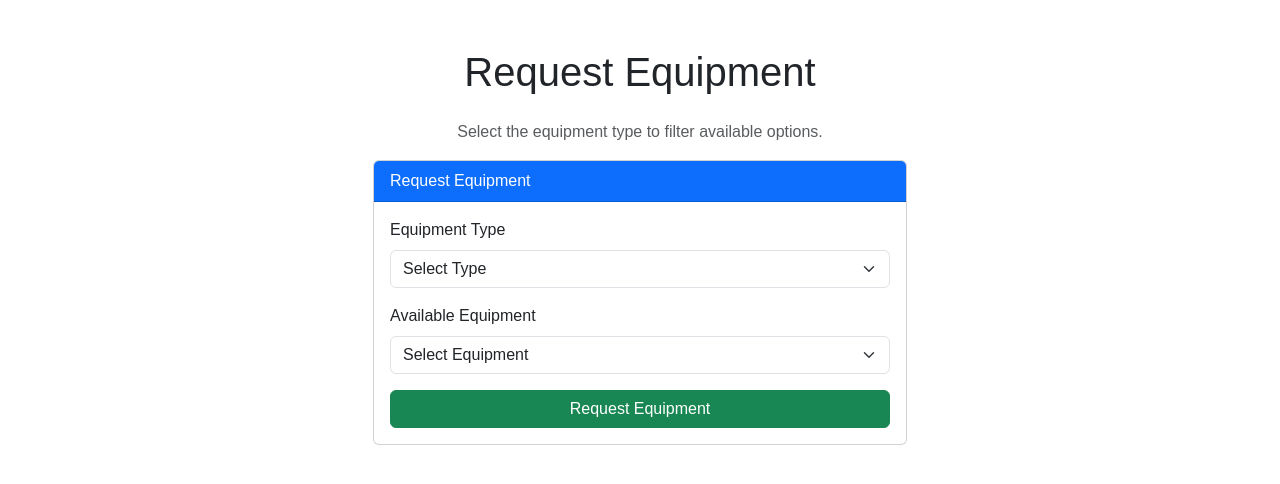
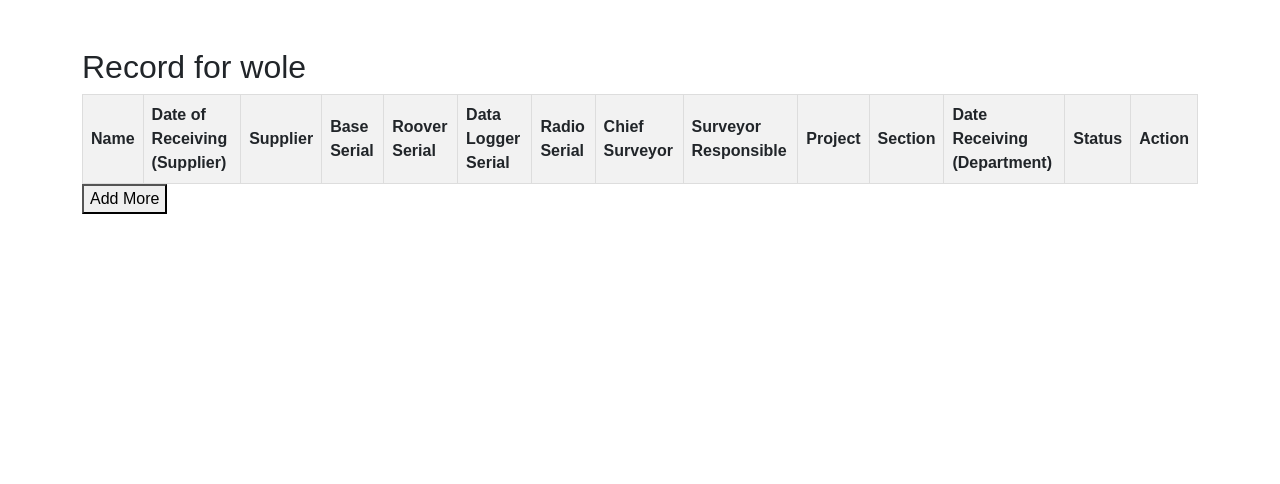
Before and after one commit to wole-abraham/Django-Inventory, a Django app: page /inventory/request-equipment/ in a window 1280 px wide. Shown: the part 76-560 px from the top of the page. Run offline with Django 5.2, Linux system fonts and the light colour scheme; a user stored in the database is signed in; data comes from the database, SQL or seed files in the repository; both versions use the stored data as it was after the commit; lists and menus that the app fills with data are empty.

Commit message:
added status

```diff
--- a/survey_system/inventory/models.py
+++ b/survey_system/inventory/models.py
@@ -54,4 +54,4 @@ class EquipmentsInSurvey(models.Model):
     project = models.CharField(max_length=20)
     section = models.CharField(max_length=100)
     date_receiving_from_department = models.DateField()
-    status = models.CharField(choices=[('In Store', 'In Store')], max_length=100, default='In Store')
+    status = models.CharField(choices=[('In Store', 'In Store'), ('In Field', 'In Field')], max_length=100, default='In Store')
--- a/survey_system/inventory/templates/equipments/equipments.html
+++ b/survey_system/inventory/templates/equipments/equipments.html
@@ -36,7 +36,7 @@
             <td>{{info.section}}</td>
             <td>{{info.date_receiving_from_department}}</td>
             <td><select name="" id="">
-                <option value="">In Stock</option>
+                <option value="">In Store</option>
                 <option value=""></option>
                 <option value=""></option>
             </select></td>
--- a/survey_system/inventory/templates/inventory/request_equipment.html
+++ b/survey_system/inventory/templates/inventory/request_equipment.html
@@ -1,111 +1,54 @@
 {% extends 'base/base_dashboard.html' %}
+{% block content %}
 
-{% block content %}
-<div class="container mt-5">
-    <h1 class="text-center mb-4">Request Equipment</h1>
+<h2>Record for {{ request.user }}</h2>
+<table>
+    <thead>
+        <tr>
+            <th>Name</th>
+            <th>Date of Receiving (Supplier)</th>
+            <th>Supplier</th>
+            <th>Base Serial</th>
+            <th>Roover Serial</th>
+            <th>Data Logger Serial</th>
+            <th>Radio Serial</th>
+            <th>Chief Surveyor</th>
+            <th>Surveyor Responsible</th>
+            <th>Project</th>
+            <th>Section</th>
+            <th>Date Receiving (Department)</th>
+            <th>Status</th>
+            <th>Action</th>
+        </tr>
+    </thead>
+    <tbody>
+        {% for info in data %}
+        <form action="{% url 'request_equipment' %}" method="post">
+            {% csrf_token %}
+        <tr>
+            <td>{{info.name}}</td>
+            <td>{{info.date_of_receiving_from_supplier}}</td>
+            <td>{{info.supplier}}</td>
+            <td>{{info.base_serial}}</td>
+            <td>{{info.roover_serial}}</td>
+            <td>{{info.data_logger_serial}}</td>
+            <td>{{info.radio_serial}}</td>
+            <td>{{info.chief_surveyor}}</td>
+            <td>
+                <input type="text" name='surveyor_res' value="{{info.surveyor_responsible}}">
+                <input type="text" name='id' value="{{info.id}}" hidden>
+            </td>
+            <td>{{info.project}}</td>
+            <td>{{info.section}}</td>
+            <td>{{info.date_receiving_from_department}}</td>
 
-    <!-- Instructional Text -->
-    <p class="text-muted text-center">Select the equipment type to filter available options.</p>
+            <td>{{info.status}}</td>
+            <td><button type="submit">Release</button></td>
 
-    <div class="row justify-content-center">
-        <div class="col-md-6">
-            <div class="card">
-                <div class="card-header bg-primary text-white">Request Equipment</div>
-                <div class="card-body">
-                    <form method="POST" action="{% url 'request_equipment' %}">
-                        {% csrf_token %}
-
-                        <!-- Equipment Type Dropdown -->
-                        <div class="mb-3">
-                            <label for="equipment-type" class="form-label">Equipment Type</label>
-                            <select id="equipment-type" class="form-select">
-                                <option value="">Select Type</option>
-                                <option value="GNSS">GNSS</option>
-                                <option value="Total Station">Total Station</option>
-                                <option value="Level Instrument">Level Instrument</option>
-                                <option value="Drone">Drone</option>
-                            </select>
-                        </div>
-
-                        <!-- Equipment Dropdown -->
-                        <div class="mb-3">
-                            <label for="equipment-dropdown" class="form-label">Available Equipment</label>
-                            <select id="equipment-dropdown" class="form-select" name="equipment_id" required>
-                                <option value="">Select Equipment</option>
-                            </select>
-                        </div>
-
-                        <!-- Submit Button -->
-                        <div class="d-grid">
-                            <button type="submit" class="btn btn-success">Request Equipment</button>
-                        </div>
-                    </form>
-                </div>
-            </div>
-        </div>
-    </div>
-</div>
-
-<!-- Script for Dynamic Dropdown -->
-<script>
-    document.getElementById('equipment-type').addEventListener('change', function() {
-        const type = this.value;
-        const dropdown = document.getElementById('equipment-dropdown');
-
-        // Clear the dropdown and add a default option
-        dropdown.innerHTML = '<option value="">Select Equipment</option>';
-
-        if (!type) {
-            // If no type is selected, return early
-            const option = document.createElement('option');
-            option.value = "";
-            option.textContent = "Please select a type first";
-            dropdown.appendChild(option);
-            return;
-        }
-
-        // Fetch available equipment based on the selected type
-        fetch(`/inventory/filter-equipment?equipment_type=${type}`)
-            .then(response => {
-                if (!response.ok) {
-                    throw new Error(`Error fetching equipment: ${response.statusText}`);
-                }
-                return response.json();
-            })
-            .then(data => {
-                if (data.length === 0) {
-                    // If no equipment is available, show a message
-                    const option = document.createElement('option');
-                    option.value = "";
-                    option.textContent = "No equipment available for this type";
-                    dropdown.appendChild(option);
-                } else {
-                    // Populate the dropdown with the retrieved equipment
-                    data.forEach(item => {
-                        const option = document.createElement('option');
-                        option.value = item.id;
-                        option.textContent = item.name;
-                        dropdown.appendChild(option);
-                    });
-                }
-            })
-            .catch(error => {
-                console.error('Error:', error);
-                const option = document.createElement('option');
-                option.value = "";
-                option.textContent = "Error fetching equipment, try again later";
-                dropdown.appendChild(option);
-            });
-    });
-
-    // Form submission validation
-    document.querySelector('form').addEventListener('submit', function(event) {
-        const equipmentDropdown = document.getElementById('equipment-dropdown');
-        if (!equipmentDropdown.value || equipmentDropdown.value === "") {
-            event.preventDefault(); // Prevent form submission
-            alert('Please select a valid equipment before submitting the request.');
-        }
-    });
-</script>
-
+        </tr>
+    </form>
+        {% endfor %}
+    </tbody>
+</table>
+<button onclick="addRow()">Add More</button>
 {% endblock %}
--- a/survey_system/inventory/urls.py
+++ b/survey_system/inventory/urls.py
@@ -9,4 +9,5 @@ urlpatterns = [
     path('equipment/', views.equipment, name='equipment')
 
 
+
 ]
--- a/survey_system/inventory/views.py
+++ b/survey_system/inventory/views.py
@@ -23,25 +23,19 @@ def filter_equipment(request):
 @login_required
 def request_equipment(request):
     if request.method == 'POST':
-        equipment_id = request.POST.get('equipment_id')
-        if not equipment_id:
-            return redirect('request_equipment')  # Redirect back to the form
+        surveyor = request.POST.get('surveyor_res')
 
-        try:
-            equipment = Equipment.objects.get(id=equipment_id, status='In Store')
-        except Equipment.DoesNotExist:
-            return redirect('request_equipment')
+        equipment = EquipmentsInSurvey.objects.filter(id=request.POST.get('id')).first()
 
-        # Update equipment status
-        surveyor = SurveyorEngineer.objects.get(user=request.user)
+        # Update equipment status and requested_by field
         equipment.status = 'In Field'
-        equipment.requested_by = request.user
+        equipment.surveyor_responsible = surveyor
         equipment.save()
-        surveyor.requested_equipment.add(equipment)
         return redirect('dashboard')
-
+    user = request.user
+    data = EquipmentsInSurvey.objects.filter(chief_surveyor=user, status='In Store')
     available_equipment = Equipment.objects.filter(status='In Store')
-    return render(request, 'inventory/request_equipment.html', {'available_equipment': available_equipment})
+    return render(request, 'inventory/request_equipment.html', {'available_equipment': available_equipment, 'data':data})
 
 @receiver(post_save, sender=User)
 def create_surveyor_for_user(sender, instance, created, **kwargs):
@@ -60,12 +54,12 @@ def dashboard_view(request):
 
 def return_equipment(request):
     if request.method == 'POST':
-        equipment_id = request.POST.get('equipment_id')
-        equipment = get_object_or_404(Equipment, id=equipment_id, status='In Field', requested_by=request.user)
+        surveyor = request.POST.get('surveyor_res')
+        equipment = EquipmentsInSurvey.objects.filter(id=request.POST.get('id')).first()
 
         # Update equipment status and requested_by field
         equipment.status = 'In Store'
-        equipment.requested_by = None
+        equipment.surveyor_responsible = surveyor
         equipment.save()
 
         messages.success(request, f'{equipment.name} has been returned successfully.')
@@ -93,18 +87,18 @@ def profile(request):
     user_equipment = Equipment.objects.filter(requested_by=request.user)
 
     if request.method == 'POST':
-        equipment_id = request.POST.get('equipment_id')
-        equipment = Equipment.objects.get(id=equipment_id, requested_by=request.user)
+        equipment_id = request.POST.get('id')
+        equipment = EquipmentsInSurvey.objects.filter(id=equipment_id).first()
 
         # Mark the equipment as returned by setting requested_by to None
-        equipment.status = 'In Store'  # Update the status to 'In Store'
-        equipment.requested_by = None  # Remove the user from the equipment
+         # Remove the user from the equipment
         equipment.save()
 
         messages.success(request, 'Equipment returned successfully!')
         return redirect('profile')
-
-    return render(request, 'inventory/profile.html', {'user_equipment': user_equipment})
+    user = request.user
+    data = EquipmentsInSurvey.objects.filter(chief_surveyor=user, status='In Field')
+    return render(request, 'inventory/profile.html', {'user_equipment': user_equipment, 'data':data})
 
 def create_user(request):
     if request.method == 'POST':
```
Also changed, not shown: survey_system/inventory/templates/inventory/profile.html (+48 -40 lines), survey_system/db.sqlite3.
